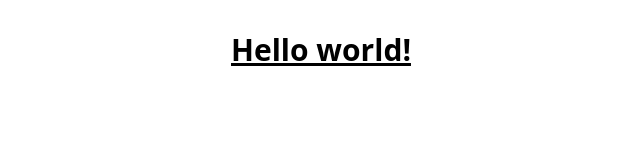
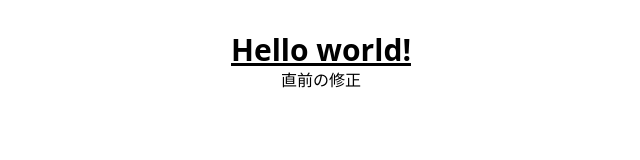
Before and after one commit to zeds/tom-redux-toolkit-typescript, a React (Vite) app: page / in a window 1280 px wide. Shown: the top 160 px of the page, without its empty margins (319-959 px from the left). Built offline with nearby package versions, Linux system fonts and the light colour scheme.

Commit message:
取り消し直前の修正

```diff
--- a/src/App.tsx
+++ b/src/App.tsx
@@ -5,9 +5,12 @@ import './App.css'
 function App() {
   const [count, setCount] = useState(0)
   return (
+			<>
         <h1 className="text-3xl font-bold underline">
             Hello world!
         </h1>
+				<p>直前の修正</p>
+			</>
   )
 }
 
```
